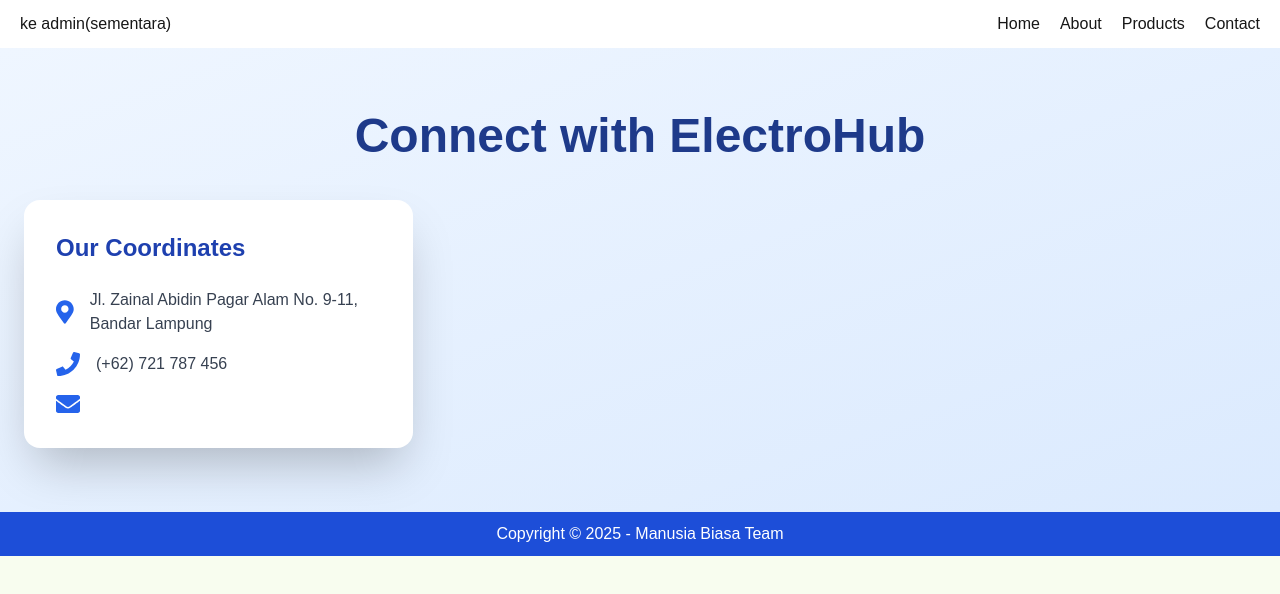
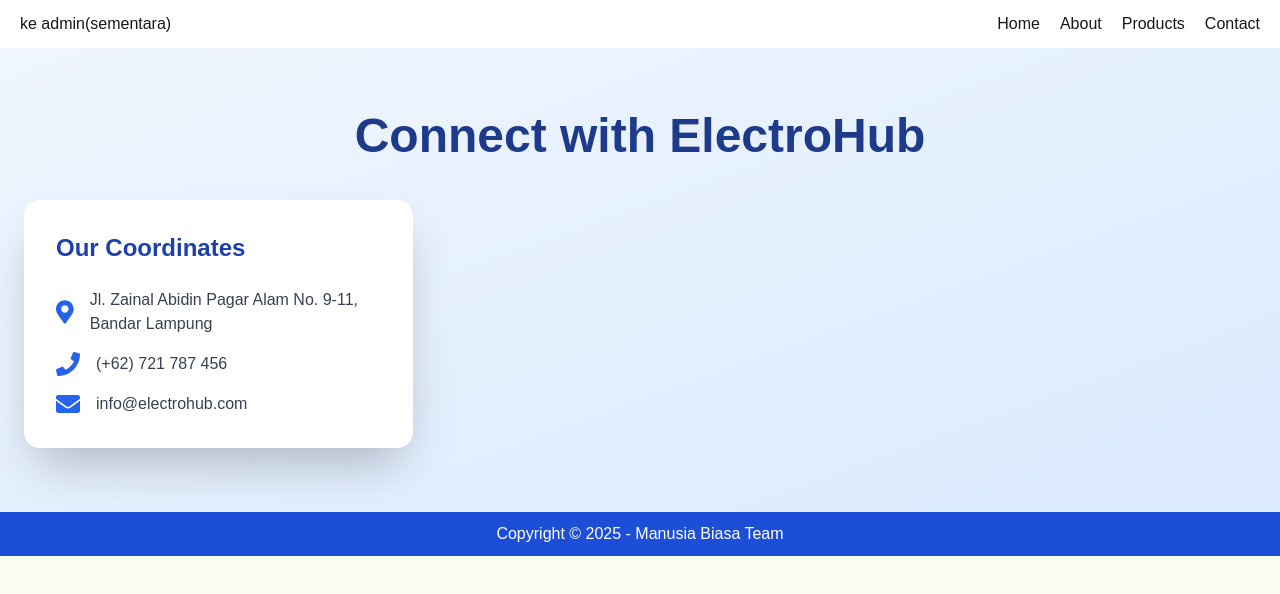
Before and after one commit to Deoca27/manusia-biasa, a Next.js app: page /contact in a window 1280 px wide. Shown: the top 594 px of the page. Built offline with nearby package versions, Linux system fonts and the light colour scheme.

Commit message:
rendika : menambahkan teks alamat email

```diff
--- a/app/contact/page.tsx
+++ b/app/contact/page.tsx
@@ -55,7 +55,7 @@ export default function ContactPage() {
               </div>
               <div className="flex items-center">
                 <FaEnvelope className="text-blue-600 mr-4 text-2xl" />
-
+                <p className="text-gray-700">info@electrohub.com</p>
               </div>
 
             </div>
```
